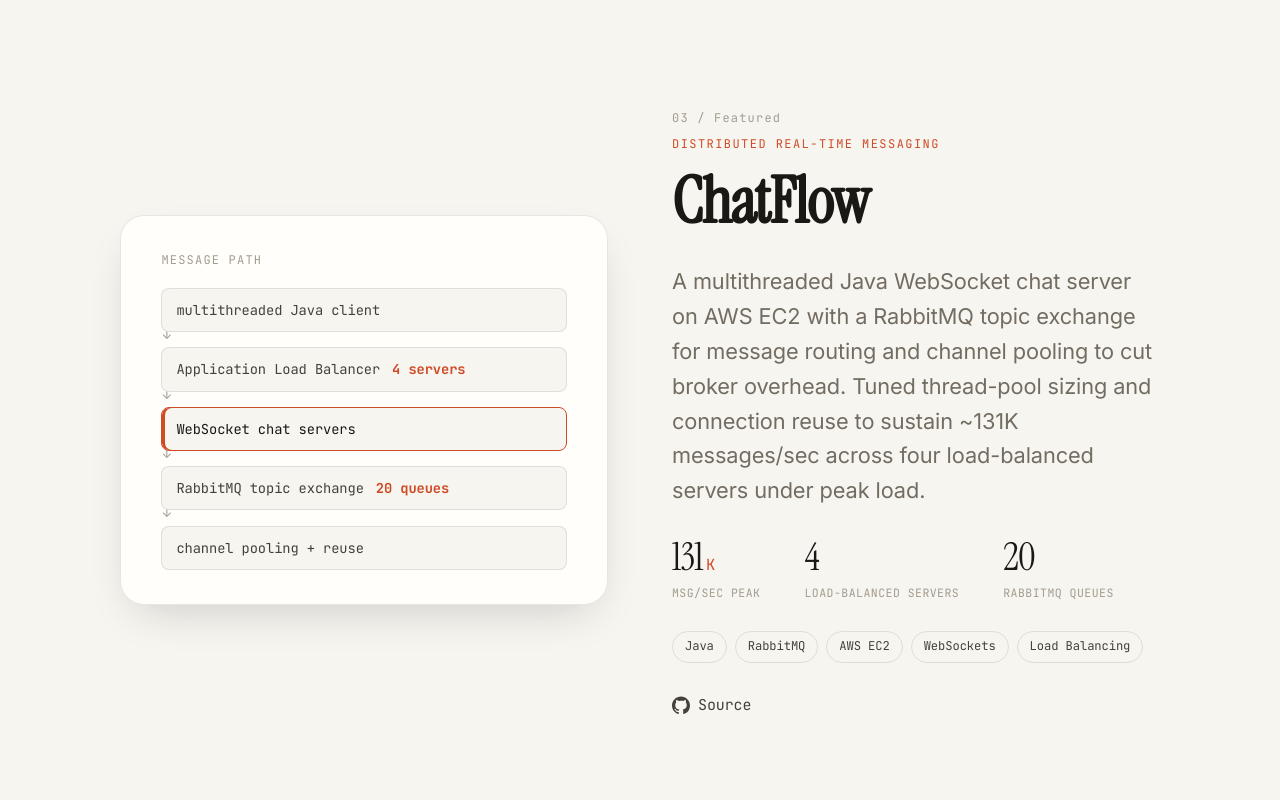
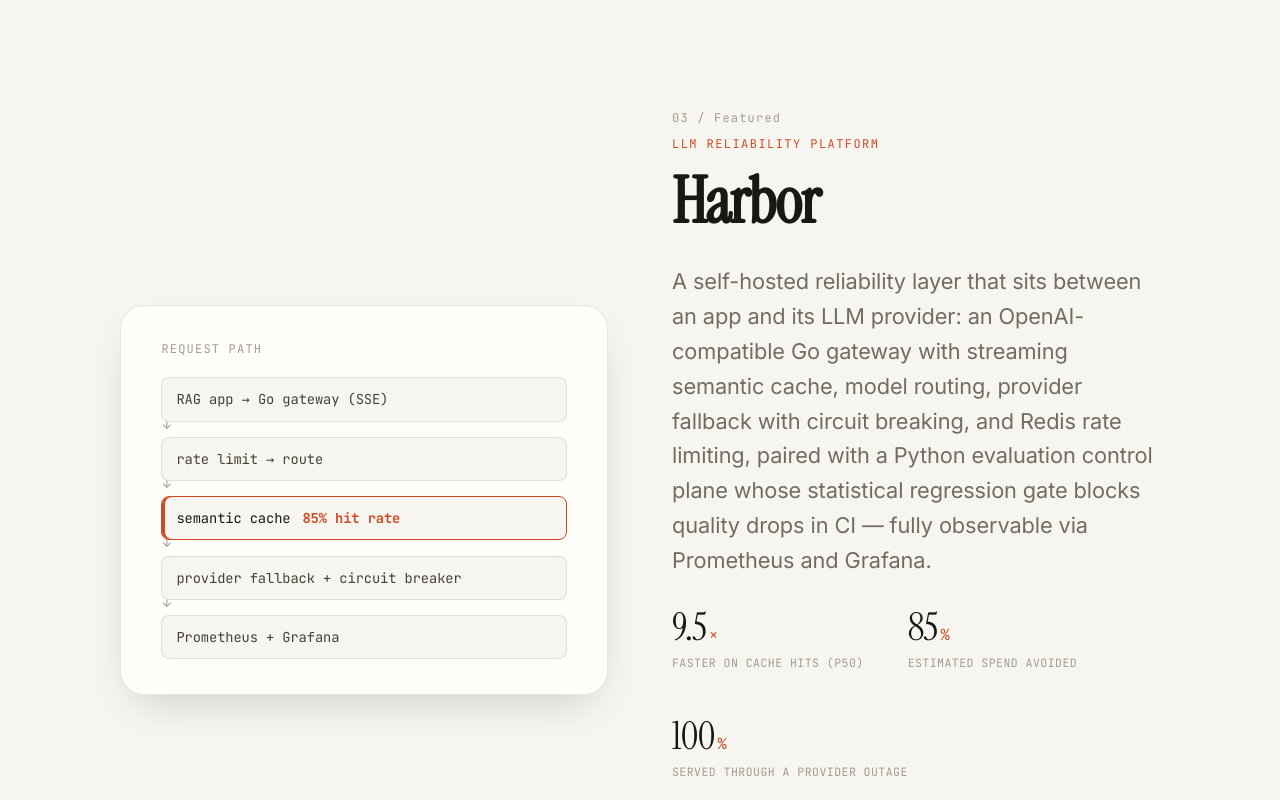
Before and after one commit to sohanreddyk/portfolio-2026, a React (Vite) app: page / in a window 1280 px wide. Shown: the part 6080-6880 px from the top of the page. Built offline with nearby package versions, Linux system fonts and the light colour scheme.

Commit message:
Add Harbor as featured project; move ChatFlow to index

```diff
--- a/src/data/profile.js
+++ b/src/data/profile.js
@@ -214,28 +214,28 @@
   },
   {
     no: "03",
-    name: "ChatFlow",
-    flag: "Distributed Real-Time Messaging",
+    name: "Harbor",
+    flag: "LLM Reliability Platform",
     description:
-      "A multithreaded Java WebSocket chat server on AWS EC2 with a RabbitMQ topic exchange for message routing and channel pooling to cut broker overhead. Tuned thread-pool sizing and connection reuse to sustain ~131K messages/sec across four load-balanced servers under peak load.",
+      "A self-hosted reliability layer that sits between an app and its LLM provider: an OpenAI-compatible Go gateway with streaming semantic cache, model routing, provider fallback with circuit breaking, and Redis rate limiting, paired with a Python evaluation control plane whose statistical regression gate blocks quality drops in CI — fully observable via Prometheus and Grafana.",
     metrics: [
-      { value: 131, suffix: "K", label: "msg/sec peak" },
-      { value: 4, suffix: "", label: "load-balanced servers" },
-      { value: 20, suffix: "", label: "RabbitMQ queues" },
+      { value: 9.5, suffix: "\u00d7", label: "faster on cache hits (p50)" },
+      { value: 85, suffix: "%", label: "estimated spend avoided" },
+      { value: 100, suffix: "%", label: "served through a provider outage" },
     ],
-    tags: ["Java", "RabbitMQ", "AWS EC2", "WebSockets", "Load Balancing"],
+    tags: ["Go", "FastAPI", "Redis", "pgvector", "Prometheus", "Grafana"],
     links: {
-      github: "https://github.com/sohanreddyk/chatflow",
+      github: "https://github.com/sohanreddyk/harbor",
       demo: null,
     },
     pipeline: {
-      title: "Message path",
+      title: "Request path",
       nodes: [
-        { label: "multithreaded Java client" },
-        { label: "Application Load Balancer", detail: "4 servers" },
-        { label: "WebSocket chat servers", hot: true },
-        { label: "RabbitMQ topic exchange", detail: "20 queues" },
-        { label: "channel pooling + reuse" },
+        { label: "RAG app \u2192 Go gateway (SSE)" },
+        { label: "rate limit \u2192 route" },
+        { label: "semantic cache", detail: "85% hit rate", hot: true },
+        { label: "provider fallback + circuit breaker" },
+        { label: "Prometheus + Grafana" },
       ],
     },
   },
@@ -245,6 +245,14 @@
 export const projectsIndex = [
   {
     no: "04",
+    name: "ChatFlow",
+    description:
+      "A multithreaded Java WebSocket chat server on AWS EC2 with a RabbitMQ topic exchange and channel pooling, tuned to sustain ~131K messages/sec across four load-balanced servers.",
+    tags: "Java · RabbitMQ · AWS EC2",
+    url: "https://github.com/sohanreddyk/chatflow",
+  },
+  {
+    no: "05",
     name: "Self-Driving Car RL",
     description:
       "A 2D top-down driving simulator in PyTorch with ray-cast sensors, trained with DQN and PPO to learn control policies from scratch.",
@@ -252,7 +260,7 @@
     url: "https://github.com/sohanreddyk/self-driving-car-rl",
   },
   {
-    no: "05",
+    no: "06",
     name: "Leaf Disease Detection",
     description:
       "A CNN image classifier diagnosing disease in mango and banana leaves at 98.7% accuracy, built as a fast field diagnostic for growers.",
@@ -260,7 +268,7 @@
     url: "https://github.com/sohanreddyk/leaf-disease-detection",
   },
   {
-    no: "06",
+    no: "07",
     name: "Reddit Sentiment Analysis",
     description:
       "An NLP tool that scrapes Reddit threads and summarizes posts, scores sentiment, and visualizes engagement to cut through the noise.",
```
